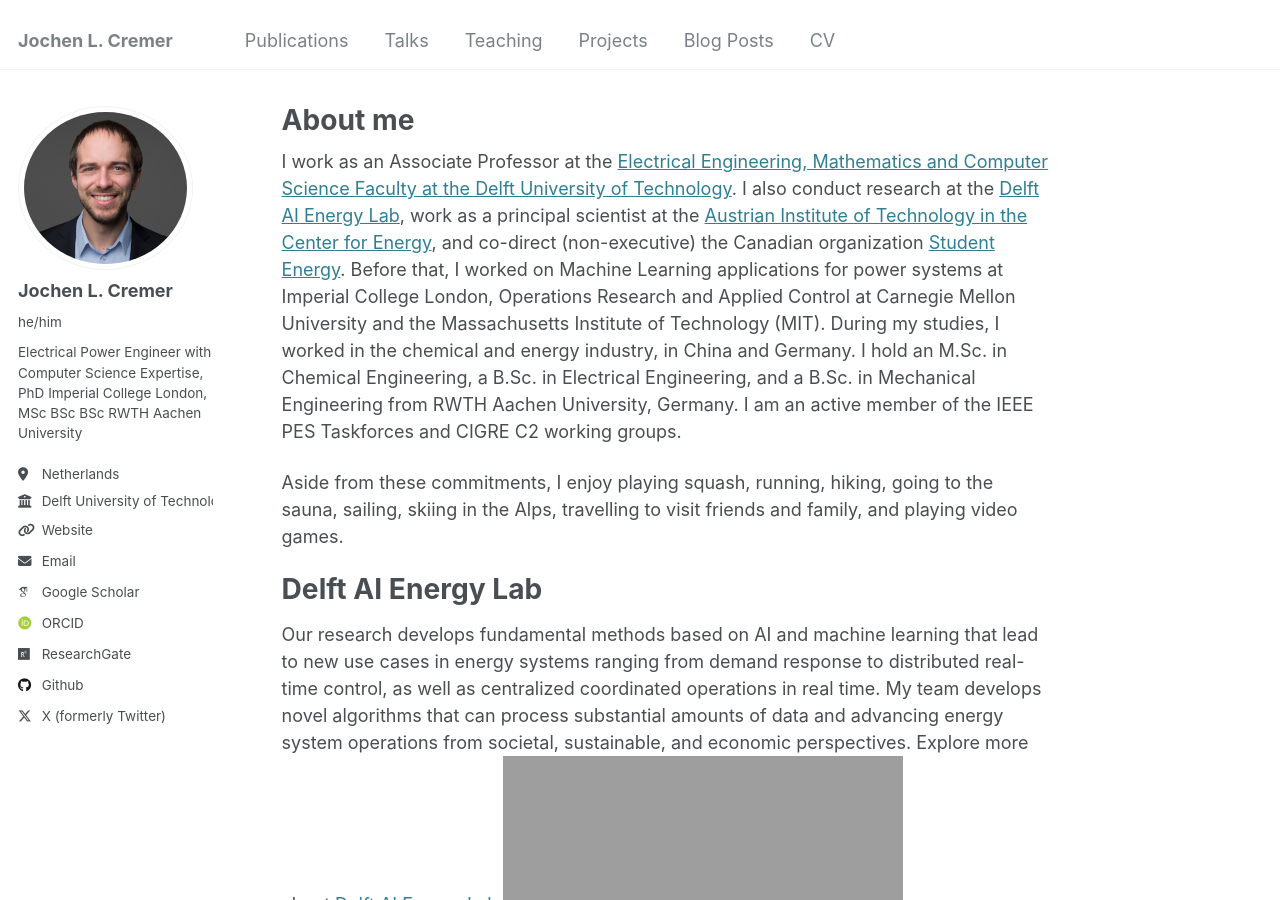
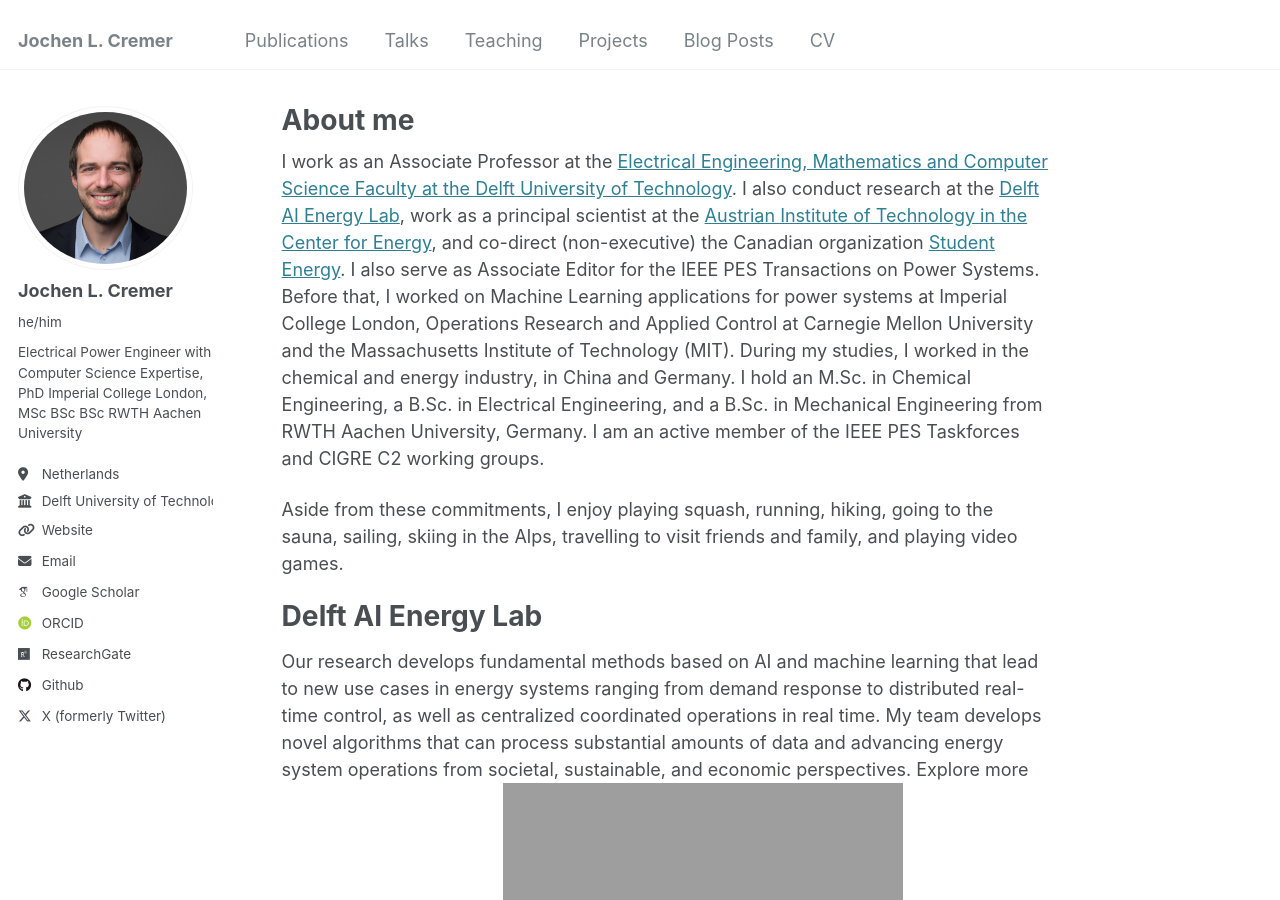
Before and after one commit to JochenC/JochenC.github.io, a Jekyll site: the page built from _pages/about.md, in a window 1280 px wide and 900 px high. Built offline with Jekyll 4.4.1, drawn with Linux system fonts in a browser that asks for light colours; some web fonts are replaced.

Commit message:
Update about.md

```diff
--- a/_pages/about.md
+++ b/_pages/about.md
@@ -8,8 +8,7 @@
   - /about.html
 ---
 
-I work as an Associate Professor at the [Electrical Engineering, Mathematics and Computer Science Faculty at the Delft University of Technology](https://www.tudelft.nl/en/eemcs). I also conduct research at the [Delft AI Energy Lab](https://www.tudelft.nl/ai/delft-ai-energy-lab), work as a principal scientist at the [Austrian Institute of Technology in the Center for Energy](https://www.ait.ac.at/en/about-the-ait/center/center-for-energy), and co-direct (non-executive) the Canadian organization [Student Energy](https://studentenergy.org/).
-Before that, I worked on Machine Learning applications for power systems at Imperial College London, Operations Research and Applied Control at Carnegie Mellon University and the Massachusetts Institute of Technology (MIT). During my studies, I worked in the chemical and energy industry, in China and Germany. I hold an M.Sc. in Chemical Engineering, a B.Sc. in Electrical Engineering, and a B.Sc. in Mechanical Engineering from RWTH Aachen University, Germany. I am an active member of the IEEE PES Taskforces and CIGRE C2 working groups.
+I work as an Associate Professor at the [Electrical Engineering, Mathematics and Computer Science Faculty at the Delft University of Technology](https://www.tudelft.nl/en/eemcs). I also conduct research at the [Delft AI Energy Lab](https://www.tudelft.nl/ai/delft-ai-energy-lab), work as a principal scientist at the [Austrian Institute of Technology in the Center for Energy](https://www.ait.ac.at/en/about-the-ait/center/center-for-energy), and co-direct (non-executive) the Canadian organization [Student Energy](https://studentenergy.org/). I also serve as Associate Editor for the IEEE PES Transactions on Power Systems. Before that, I worked on Machine Learning applications for power systems at Imperial College London, Operations Research and Applied Control at Carnegie Mellon University and the Massachusetts Institute of Technology (MIT). During my studies, I worked in the chemical and energy industry, in China and Germany. I hold an M.Sc. in Chemical Engineering, a B.Sc. in Electrical Engineering, and a B.Sc. in Mechanical Engineering from RWTH Aachen University, Germany. I am an active member of the IEEE PES Taskforces and CIGRE C2 working groups.
 
 Aside from these commitments, I enjoy playing squash, running, hiking, going to the sauna, sailing, skiing in the Alps, travelling to visit friends and family, and playing video games.
 
```
